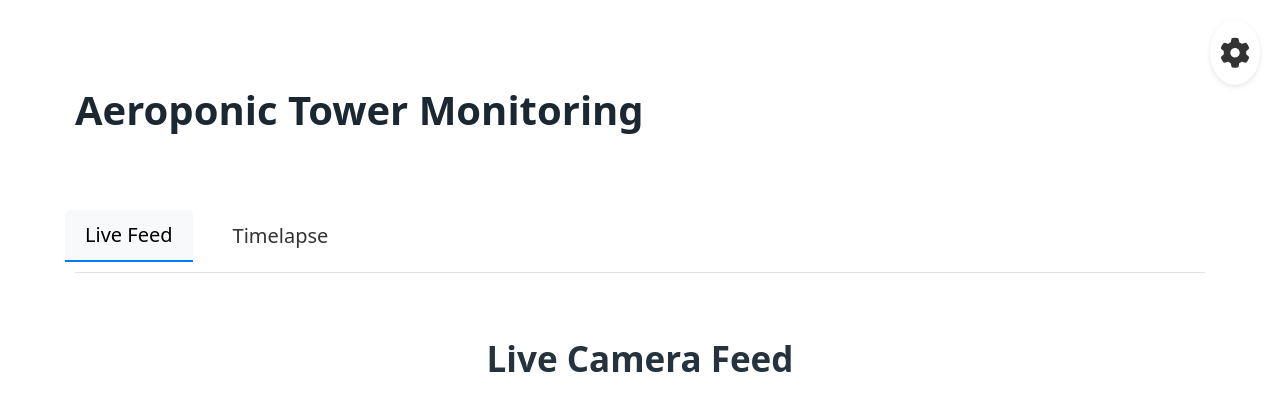
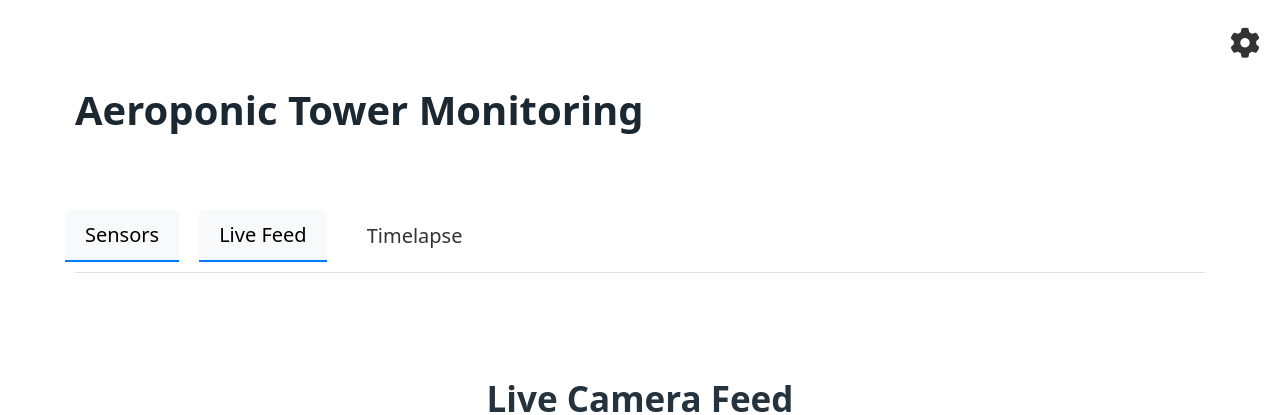
Before and after one commit to CEng-3/site, a Flask app: page / in a window 1280 px wide. Shown: the top 415 px of the page. Run offline with Flask 3, Linux system fonts and the light colour scheme.

Commit message:
added sensors tab and fixed weird oval over settings cog

```diff
--- a/templates/index.html
+++ b/templates/index.html
@@ -59,19 +59,21 @@
         }
 
         /* Settings icon styling */
-        .settings-icon {
+                .settings-icon {
             position: fixed;
             top: 1rem;
             right: 1rem;
             font-size: 1.5rem;
             z-index: 1000;
             transition: color 0.3s ease;
-            /* Use CSS variables for theme adaptation */
+            /* Remove background and padding */
             color: var(--contrast);
+            /* Remove these properties:
             background-color: var(--card-background-color);
             padding: 0.5rem;
             border-radius: 50%;
             box-shadow: 0 2px 5px rgba(0, 0, 0, 0.1);
+            */
         }
 
         .settings-icon:hover {
@@ -103,10 +105,15 @@
         <div class="tabs">
             <nav>
                 <ul>
+                    <li><a href="#sensors" class="active">Sensors</a></li>
                     <li><a href="#live-feed" class="active">Live Feed</a></li>
                     <li><a href="#timelapse">Timelapse</a></li>
                 </ul>
             </nav>
+        </div>
+
+        <div id="sensors" class="tab-content active">
+            <!-- Empty content area for sensors -->
         </div>
 
         <!-- Live Feed Content -->
```
